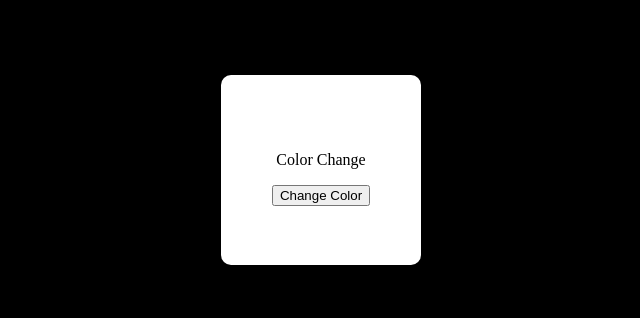
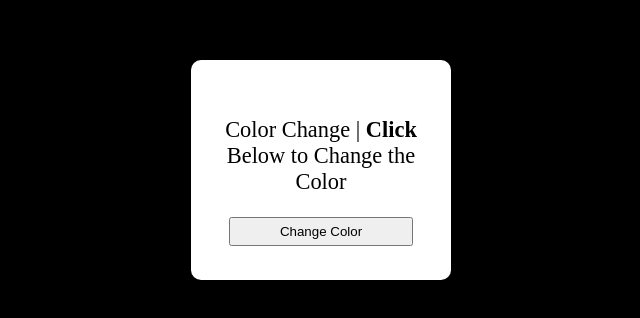
Before and after one commit to juliocesarxpp/changeColor, a plain HTML site: page index.html in a window 1280 px wide. Shown: the part 238-556 px from the top of the page, without its empty margins (327-967 px from the left). Drawn offline with Linux system fonts and the light colour scheme.

Commit message:
Modificando o paragrafo e o butao

```diff
--- a/index.html
+++ b/index.html
@@ -18,21 +18,37 @@
         }
         .container
         {
-            width: 200px;
+            width: 230px;
             height: 190px;
+            padding: 15px;
             background-color: white;
             display: flex;
             border-radius: 10px;
+            text-align: center;
             flex-direction: column;
             justify-content: center;
             align-items: center;
+            font-size: 1.4rem;
+        }
+        .container button
+        {
+            width: 80%;
+            padding: 5px;
+            outline: none;
+            transition: all ease-in .2s;
+        }
+        .container button:hover
+        {
+            background-image: linear-gradient(72deg, rgb(112, 104, 104), rgb(96, 88, 88), rgb(57, 55, 55));
+            color: white;
+            font-size: .9rem;
         }
     </style>
 </head>
 <body>
 
     <div class="container">
-        <p>Color Change</p>
+        <p>Color Change | <strong>Click</strong> Below to Change the Color</p>
         <button id="changeColor">Change Color</button>
     </div>
 
```
